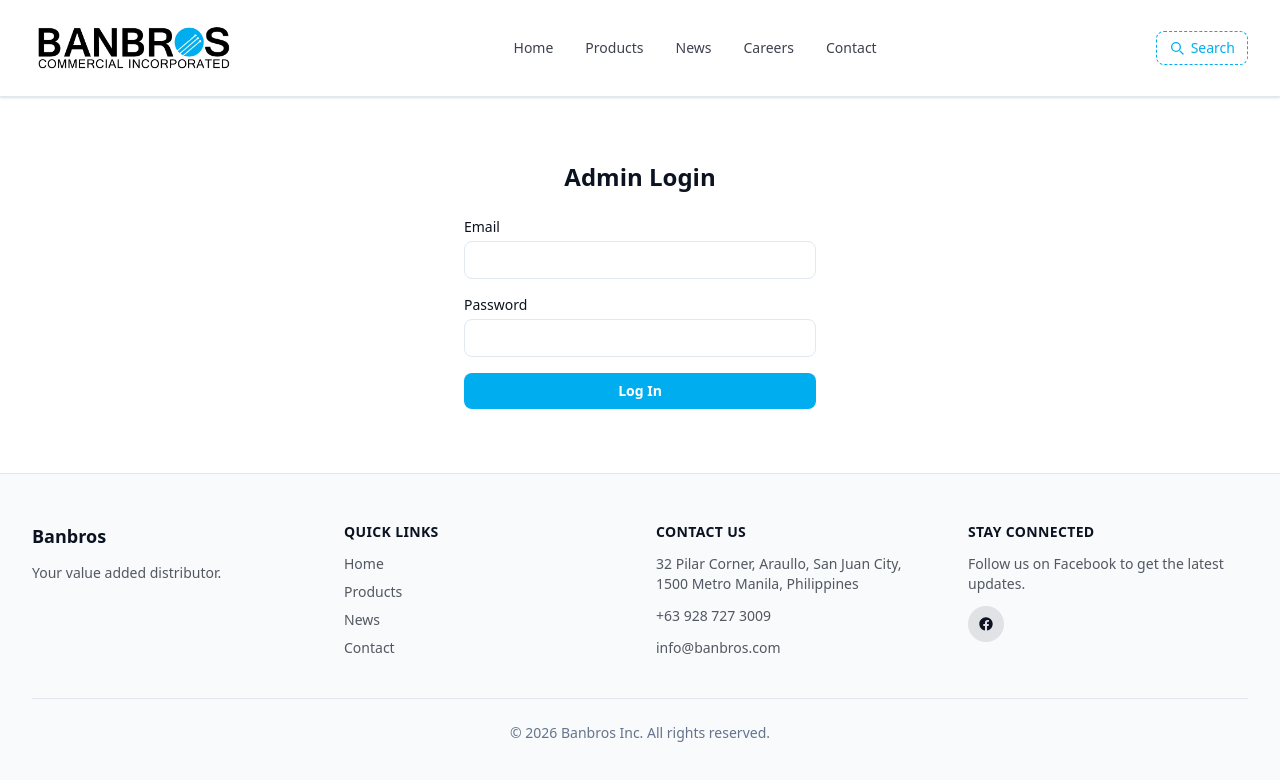
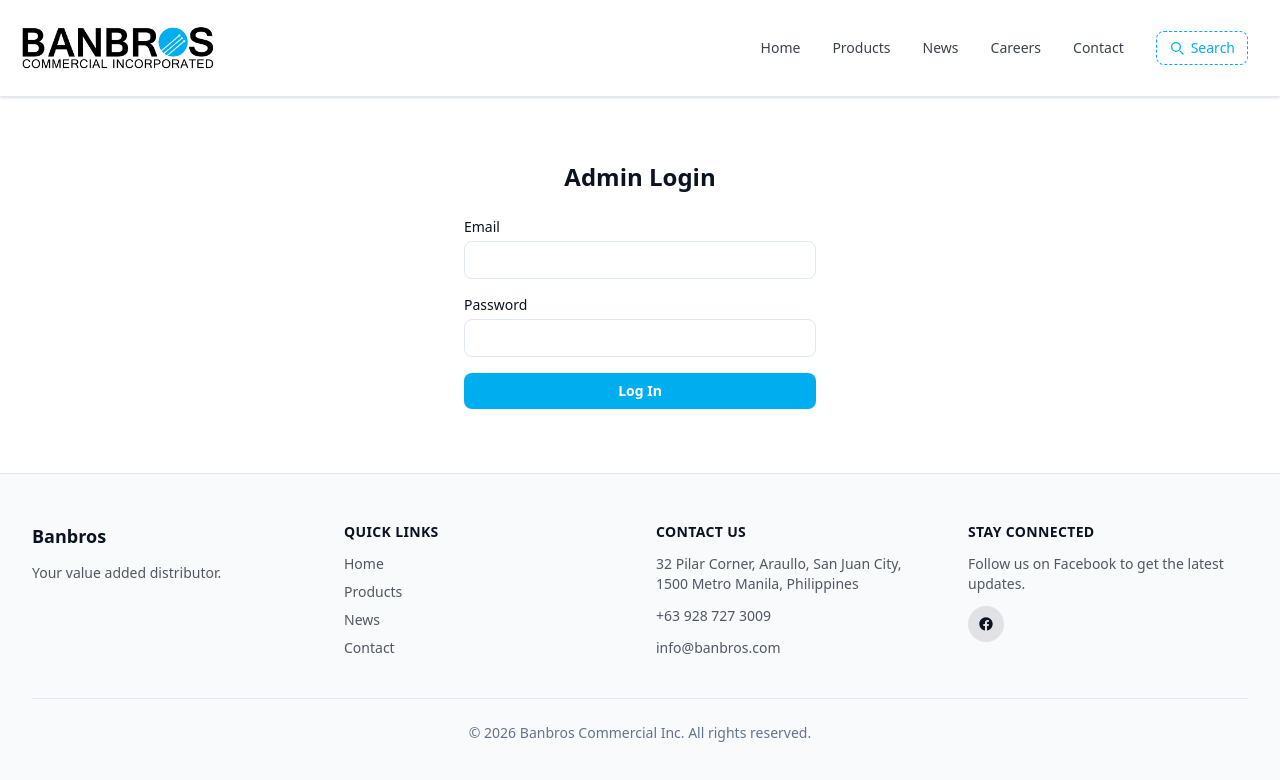
Before and after one commit to russ26-hue/banbros, a Next.js app in the folder client/: page /login in a window 1280 px wide. Shown: the top 780 px of the page. Built offline with nearby package versions, Linux system fonts and the light colour scheme.

Commit message:
Fixed some bugs

```diff
--- a/client/next.config.mjs
+++ b/client/next.config.mjs
@@ -14,7 +14,7 @@
       `script-src 'self' 'unsafe-inline'${isDev ? " 'unsafe-eval'" : ""}`,
       // 'unsafe-inline' is needed for Next.js's own injected styles and any inline style={{}} usage.
       `style-src 'self' 'unsafe-inline'`,
-      `img-src 'self' data: ${apiOrigin}`,
+      `img-src 'self' data: blob: ${apiOrigin}`,
       `font-src 'self' data:`,
       `connect-src 'self' ${apiOrigin}`,
       `object-src 'none'`,
--- a/client/src/app/careers/page.js
+++ b/client/src/app/careers/page.js
@@ -46,7 +46,7 @@
           <h2 className="text-2xl sm:text-3xl font-bold text-navy mb-4">
             Who is Banbros Commercial Inc.
           </h2>
-          <p className="text-text-muted leading-relaxed">
+          <p className="text-text-muted leading-relaxed text-justify">
             Founded in 1997, we are a leading IT distributor and solutions
             provider in the Philippines, delivering cybersecurity, networking,
             enterprise IT, power protection, and consumer business solutions. By
--- a/client/src/app/page.js
+++ b/client/src/app/page.js
@@ -35,7 +35,7 @@
 }
 
 async function getLatestNews() {
-  const res = await fetch(`${process.env.NEXT_PUBLIC_API_URL}/news?limit=3`, {
+  const res = await fetch(`${process.env.NEXT_PUBLIC_API_URL}/news?limit=4`, {
     cache: "no-store",
   });
   if (!res.ok) throw new Error("Failed to fetch latest news");
--- a/client/src/components/Footer.js
+++ b/client/src/components/Footer.js
@@ -92,7 +92,7 @@
         </div>
 
         <div className="border-t border-border mt-10 pt-6 text-sm text-center text-text-muted">
-          © {year} Banbros Inc. All rights reserved.
+          © {year} Banbros Commercial Inc. All rights reserved.
         </div>
       </div>
     </footer>
--- a/client/src/components/Header.js
+++ b/client/src/components/Header.js
@@ -31,7 +31,7 @@
     <header className="bg-white text-navy sticky top-0 z-50 shadow-sm border-b border-border">
       <div className="max-w-7xl mx-auto px-4 sm:px-6 lg:px-8">
         <div className="flex items-center justify-between h-24">
-          <Link href="/" className="flex items-center">
+          <Link href="/" className="flex items-center -ml-2 sm:-ml-4">
             {/* eslint-disable-next-line @next/next/no-img-element */}
             <img
               src="/BANBROS LOGO SMALL-01.png"
@@ -40,6 +40,7 @@
             />
           </Link>
 
+          <div className="flex items-center gap-8">
             {/* Desktop nav */}
             <nav className="hidden md:flex items-center gap-8">
               {NAV_LINKS.map((link) => (
@@ -129,6 +130,7 @@
               </button>
             </div>
           </div>
+        </div>
 
         {/* Mobile nav */}
         {menuOpen && (
--- a/client/src/components/HeroCarousel.js
+++ b/client/src/components/HeroCarousel.js
@@ -29,7 +29,7 @@
 
   return (
     <section className="relative bg-white">
-      <div className="relative aspect-[16/9] sm:aspect-[32/9] w-full">
+      <div className="relative aspect-[16/9] sm:aspect-[8/3] w-full">
         {slides.map((slide, i) => (
           <div
             key={i}
```
Lines whose indentation alone changed are shown as unchanged.
